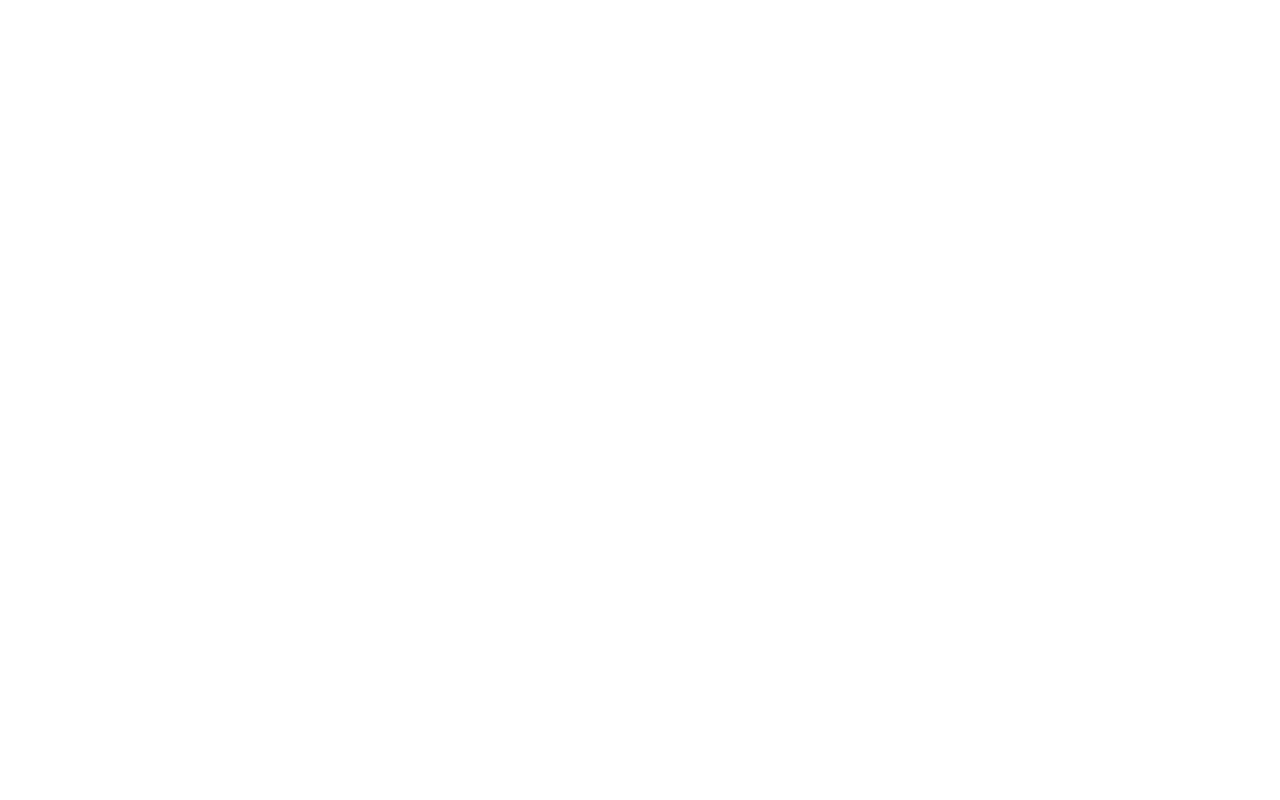
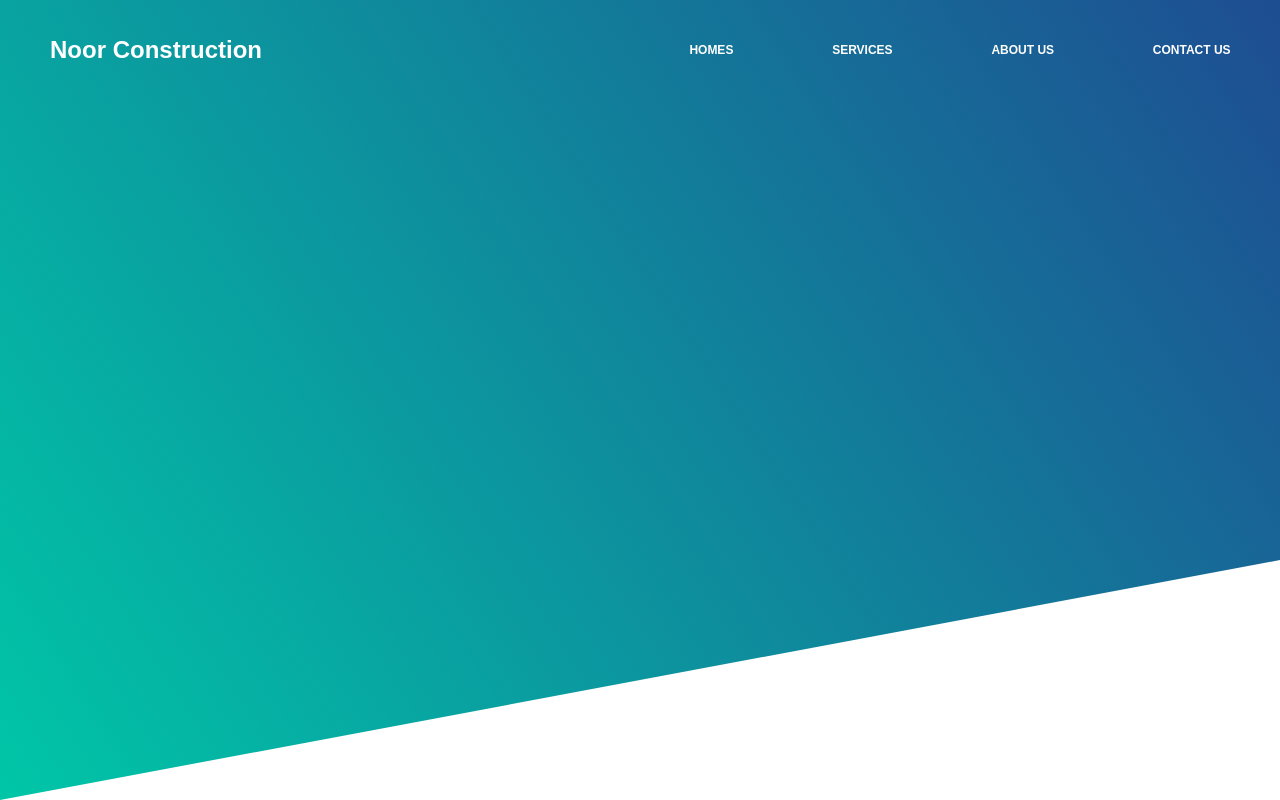
Before and after one commit to Raduana-Khawla/Developer, a plain HTML site: page index.html in a window 1280 px wide. Drawn offline with Linux system fonts and the light colour scheme.

Commit message:
added header

```diff
--- a/index.html
+++ b/index.html
@@ -4,9 +4,27 @@
     <meta charset="UTF-8">
     <meta http-equiv="X-UA-Compatible" content="IE=edge">
     <meta name="viewport" content="width=device-width, initial-scale=1.0">
-    <title>Document</title>
+    <title>My first github repo</title>
+    <link rel="stylesheet" type="text/css" href="style.css">
+	<link rel="https:///fonts.googleapis.com/css?family=Montserrat"rel="stylesheet">
 </head>
 <body>
+    <header class="site-header">
+        <nav>
+            <div class="logo">
+                <h1>Noor Construction</h1>
+            </div>
 
+            <div class="menu">
+                <ul>
+                    <li>Homes</li>
+                    <li>Services</li>
+                    <li>About Us</li>
+                    <li>Contact Us</li>
+                </ul>
+            </div>
+
+        </nav>
 </body>
+
 </html>
--- /dev/null
+++ b/style.css
@@ -0,0 +1,26 @@
+*{
+	margin: 0;padding: 0 ; box-sizing: border-box;
+font-family: 'Montserrat', sans-serif;
+}
+.site-header{
+	width: 100%;
+	height: 100vh;
+	background: linear-gradient(57deg, #00c6a7, #1e4d92);
+	clip-path: polygon(0% 0%, 100% 0%, 100% 70%, 0% 100%);
+}
+nav{
+	width: 100%; height: 100px; display: flex; color: white;
+}
+.logo {
+	width: 50%; height: 100vh;
+}
+	.logo h1 { line-height: 100px; padding-left: 50px;
+	}
+	.menu { width: 50%; height: 100px;
+	 }
+	.menu ul { width: 100%; height:100px;display: flex; flex-direction: row;
+	 justify-content: space-around; align-items:center;
+	}
+	.menu ul li { list-style: none; font-size: 12px;
+		font-weight: bold; text-transform: uppercase;
+		 }
```
